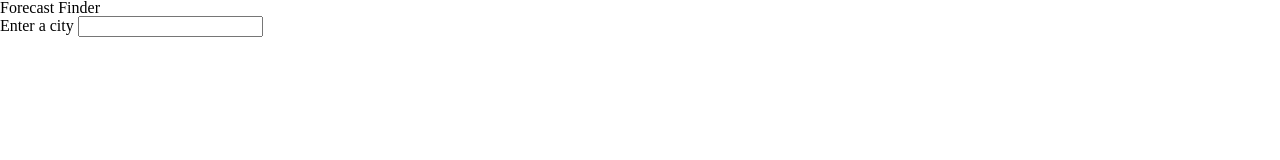
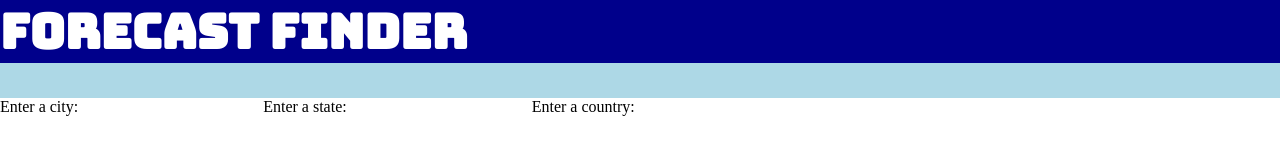
Before and after one commit to ChairSitter/WeatherApp, a plain HTML site: page index.html in a window 1280 px wide. Drawn offline with Linux system fonts and the light colour scheme; no server answers.

Commit message:
Remove reset.css

```diff
--- a/Assets/reset.css
+++ /dev/null
@@ -1,48 +0,0 @@
-/* http://meyerweb.com/eric/tools/css/reset/
-   v2.0 | 20110126
-   License: none (public domain)
-*/
-
-html, body, div, span, applet, object, iframe,
-h1, h2, h3, h4, h5, h6, p, blockquote, pre,
-a, abbr, acronym, address, big, cite, code,
-del, dfn, em, img, ins, kbd, q, s, samp,
-small, strike, strong, sub, sup, tt, var,
-b, u, i, center,
-dl, dt, dd, ol, ul, li,
-fieldset, form, label, legend,
-table, caption, tbody, tfoot, thead, tr, th, td,
-article, aside, canvas, details, embed,
-figure, figcaption, footer, header, hgroup,
-menu, nav, output, ruby, section, summary,
-time, mark, audio, video {
-	margin: 0;
-	padding: 0;
-	border: 0;
-	font-size: 100%;
-	font: inherit;
-	vertical-align: baseline;
-}
-/* HTML5 display-role reset for older browsers */
-article, aside, details, figcaption, figure,
-footer, header, hgroup, menu, nav, section {
-	display: block;
-}
-body {
-	line-height: 1;
-}
-ol, ul {
-	list-style: none;
-}
-blockquote, q {
-	quotes: none;
-}
-blockquote:before, blockquote:after,
-q:before, q:after {
-	content: '';
-	content: none;
-}
-table {
-	border-collapse: collapse;
-	border-spacing: 0;
-}
--- a/Assets/script.js
+++ b/Assets/script.js
@@ -3,23 +3,23 @@
 
 
 
-const getWeatherData = async(city, state, country) => {
-    const getLatLonResponse= await fetch(`http://api.openweathermap.org/geo/1.0/direct?q=${city},${state},${country}&appid=bd3136b1de02f5dec5a45d5eb3dea4e9`);
-    const latLonData = await getLatLonResponse.json();
-    const weatherResponse = await fetch(`http://api.openweathermap.org/data/2.5/forecast?lat=${latLonData[0].lat}&lon=${latLonData[0].lon}&units=imperial&appid=bd3136b1de02f5dec5a45d5eb3dea4e9`);
-    const weatherData = await weatherResponse.json();
-    let weatherArray = [];
-    for(let i = 0; i < weatherData.list.length; i += 8){
-           console.log("Date: " + weatherData.list[i].dt_txt);
-           console.log("Weather: " + weatherData.list[i].weather[0].main);
-           console.log("Temp: " + weatherData.list[i].main.temp);
-           console.log("Humidity: " + weatherData.list[i].main.humidity);
-           console.log("Wind speed: " + weatherData.list[i].wind.speed);
-    }
-}
+// const getWeatherData = async(city, state, country) => {
+//     const getLatLonResponse= await fetch(`http://api.openweathermap.org/geo/1.0/direct?q=${city},${state},${country}&appid=bd3136b1de02f5dec5a45d5eb3dea4e9`);
+//     const latLonData = await getLatLonResponse.json();
+//     const weatherResponse = await fetch(`http://api.openweathermap.org/data/2.5/forecast?lat=${latLonData[0].lat}&lon=${latLonData[0].lon}&units=imperial&appid=bd3136b1de02f5dec5a45d5eb3dea4e9`);
+//     const weatherData = await weatherResponse.json();
+//     let weatherArray = [];
+//     for(let i = 0; i < weatherData.list.length; i += 8){
+//            console.log("Date: " + weatherData.list[i].dt_txt);
+//            console.log("Weather: " + weatherData.list[i].weather[0].main);
+//            console.log("Temp: " + weatherData.list[i].main.temp);
+//            console.log("Humidity: " + weatherData.list[i].main.humidity);
+//            console.log("Wind speed: " + weatherData.list[i].wind.speed);
+//     }
+// }
 
-let city = "Raleigh";
-let state = "NC";
-let country = "US";
+// let city = "Raleigh";
+// let state = "NC";
+// let country = "US";
 
-getWeatherData(city, state, country);
+// getWeatherData(city, state, country);
--- a/Assets/style.css
+++ b/Assets/style.css
@@ -0,0 +1,23 @@
+* {
+    margin: 0;
+	padding: 0;
+	border: 0;
+	vertical-align: baseline;
+}
+
+h1 {
+    background-color: darkblue;
+    color: white;
+    font-family: 'Bungee', sans-serif;
+    font-size: 3rem;
+}
+
+nav {
+    background-color: lightblue;
+    height: 35px;
+}
+
+main {
+    display: flex;
+    justify-content: space-between;
+}
--- a/index.html
+++ b/index.html
@@ -4,7 +4,10 @@
 <head>
     <meta charset="UTF-8">
     <meta name="viewport" content="width=device-width, initial-scale=1.0">
-    <link href="./Assets/reset.css" rel="stylesheet" type="text/css" />
+    <link rel="preconnect" href="https://fonts.googleapis.com">
+    <link rel="preconnect" href="https://fonts.gstatic.com" crossorigin>
+    <link href="https://fonts.googleapis.com/css2?family=Bungee&display=swap" rel="stylesheet">
+    <!-- <link href="./Assets/reset.css" rel="stylesheet" type="text/css" /> -->
     <link href="./Assets/style.css" rel="stylesheet" type="text/css" />
     <script src="./Assets/script.js" defer></script>
     <title>Weather Forecast</title>
@@ -16,10 +19,15 @@
         <nav></nav>
     </header>
     <main>
-        <form id="search-form">
-            <label for="search-bar">Enter a city</label>
-            <input type="text" id="search-bar">
-        </form>
+        <section id="search-section">
+            <label for="city-search">Enter a city:</label>
+            <input type="text" id="city-search">
+            <label for="state-search">Enter a state:</label>
+            <input type="text" id="state-search">
+            <label for="country-search">Enter a country:</label>
+            <input type="text" id="country-search">
+            <button id="search"></button>
+        </section>
         <section id="weather-display">
             <div id="day1"></div>
 
```
